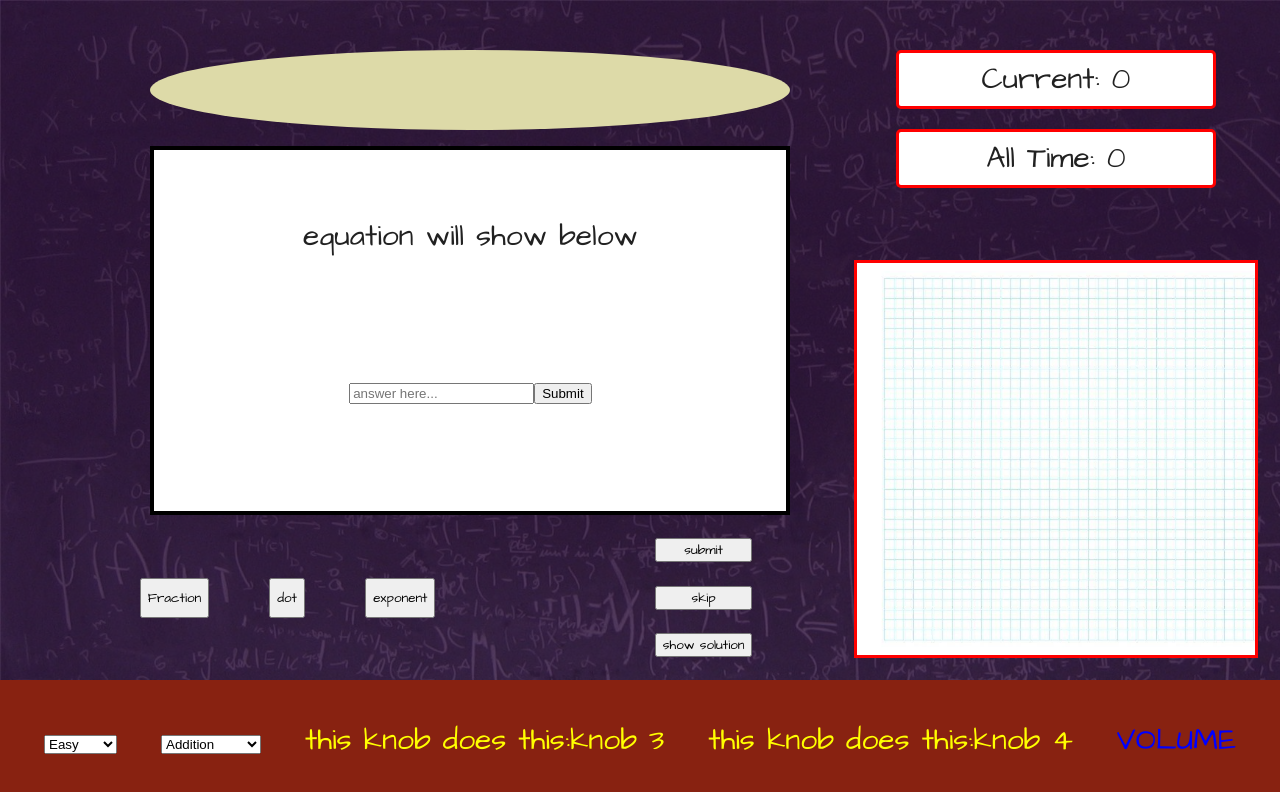
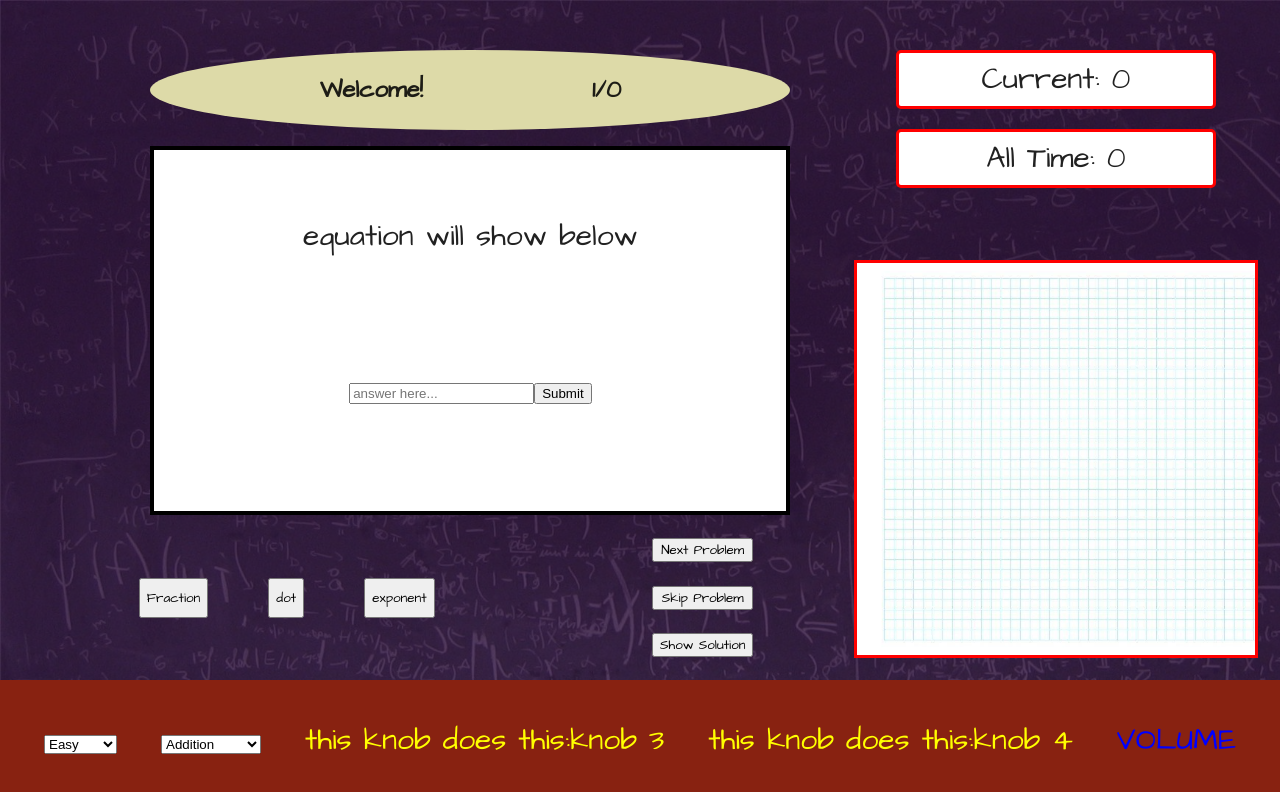
Before and after one commit to m4thl33tz/m4thl33tz-client, a React app: page /academicroom in a window 1280 px wide. Shown: the top 792 px of the page. Built offline with nearby package versions, Linux system fonts and the light colour scheme; no server answers.

Commit message:
Feature/10/academic room wiring (#45)
* add AnswerButton functionality, SoloMathbox fine tuning, Feedback realtime updates, & ScoreCard updates

* add AcademicFooter operationType & difficulty selectors

* add some PropTypes error hunting

```diff
--- a/src/components/academicFooter/AcademicFooter.jsx
+++ b/src/components/academicFooter/AcademicFooter.jsx
@@ -4,7 +4,7 @@ import styles from './AcademicFooter.css';
 import Knob from '../knob/Knob';
 import VolumeBar from '../volumebar/VolumeBar';
 
-const AcademicFooter = ({ updateType, updateDifficulty, operationType, difficulty }) => {
+const AcademicFooter = ({ updateOperationType, updateDifficulty, operationType, difficulty }) => {
   return (
     <footer className={styles.academicFooter}>
       <div type="knob 1">
@@ -24,7 +24,7 @@ const AcademicFooter = ({ updateType, updateDifficulty, operationType, difficult
         </select>
       </div>
       <div>
-        <select value={operationType} onChange={updateType}>
+        <select value={operationType} onChange={updateOperationType}>
           <option value="">
             Operation
           </option>
@@ -51,7 +51,7 @@ const AcademicFooter = ({ updateType, updateDifficulty, operationType, difficult
 };
 
 AcademicFooter.propTypes = {
-  updateType: PropTypes.func.isRequired,
+  updateOperationType: PropTypes.func.isRequired,
   updateDifficulty: PropTypes.func.isRequired,
   operationType: PropTypes.string.isRequired,
   difficulty: PropTypes.string.isRequired,
--- a/src/components/answerButton/AnswerButton.jsx
+++ b/src/components/answerButton/AnswerButton.jsx
@@ -2,9 +2,10 @@ import React from 'react';
 import PropTypes from 'prop-types';
 import styles from './AnswerButton.css';
 
-const AnswerButton = ({ text, buttonFunction }) => {
+const AnswerButton = ({ text, buttonFunction, id }) => {
   return (
     <button
+      id={id}
       onClick={buttonFunction}
       className={styles.answerButton}>
       {text}
@@ -14,7 +15,8 @@ const AnswerButton = ({ text, buttonFunction }) => {
 
 AnswerButton.propTypes = {
   text: PropTypes.string.isRequired,
-  buttonFunction: PropTypes.func.isRequired
+  buttonFunction: PropTypes.func.isRequired,
+  id: PropTypes.string.isRequired,
 };
 
 export default AnswerButton;
--- a/src/components/feedback/Feedback.css
+++ b/src/components/feedback/Feedback.css
@@ -1,6 +1,6 @@
 .feedbackItem {
   display: flex;
-  justify-content: center;
+  justify-content: space-evenly;
   align-items: center;
   margin-top: 50px;
   height: 10vh;
--- a/src/components/feedback/Feedback.jsx
+++ b/src/components/feedback/Feedback.jsx
@@ -2,16 +2,19 @@ import React from 'react';
 import PropTypes from 'prop-types';
 import styles from './Feedback.css';
 
-const Feedback = ({ feedback }) => {
+const Feedback = ({ feedback, counter, setLength }) => {
   return (
     <div className={styles.feedbackItem}>
-      <h3>{feedback}</h3>
+      <h3>{feedback || 'Welcome!'}</h3>
+      <h3>{counter + 1}/{setLength}</h3>
     </div>
   );
 };
 
 Feedback.propTypes = {
-  feedback: PropTypes.string.isRequired
+  feedback: PropTypes.string.isRequired,
+  counter: PropTypes.number.isRequired,
+  setLength: PropTypes.number.isRequired,
 };
 
 export default Feedback;
--- a/src/components/soloMathbox/SoloMathbox.jsx
+++ b/src/components/soloMathbox/SoloMathbox.jsx
@@ -19,14 +19,13 @@ const SoloMathbox = ({  answer, mml, checkAnswer, updateAnswer }) => {
           dangerouslySetInnerHTML={{
             __html: mml,
           }}></span>
-        <span>{answer}</span>
         <form onSubmit={checkAnswer} >
           <input
             value={answer}
             onChange={updateAnswer}
             className={styles.myAnswer}
             placeholder="answer here..." />
-          <button type="submit">Submit</button>
+          <button id="SubmitButton" type="submit">Submit</button>
         </form>
       </div>
     </div>
@@ -36,7 +35,7 @@ const SoloMathbox = ({  answer, mml, checkAnswer, updateAnswer }) => {
 SoloMathbox.propTypes = {
   answer: PropTypes.string.isRequired,
   mml: PropTypes.string.isRequired,
-  checkAnswer: PropTypes.bool,
+  checkAnswer: PropTypes.func,
   updateAnswer: PropTypes.func.isRequired,
 };
 
--- a/src/pages/academicroom/AcademicRoom.jsx
+++ b/src/pages/academicroom/AcademicRoom.jsx
@@ -14,24 +14,19 @@ import styles from './Academicroom.css';
 
 
 const AcademicRoom = (props) => {
-  const [answer, setAnswer] = useState('');
   const [feedback, setFeedback] = useState('');
   const [problemString, setProblemString] = useState('');
   const [isCorrect, setIsCorrect] = useState(null);
   const [currentScore, setCurrentScore] = useState(0);
   const [allTimeScore, setAllTimeScore] = useState(0);
+  const [setLength, setSetLength] = useState(0);
   const [problems, setProblems] = useState([]);
-  // const [answer, setAnswer] = useState('');
+  const [answer, setAnswer] = useState('');
   const [operationType, setOperationType] = useState('addition');
   const [difficulty, setDifficulty] = useState('easy');
   const [counter, setCounter] = useState(0);
 
-  //answerButton functions
-  const submitAnswer = () => alert('clicked submit answer');
-  const skipProblem = () => alert('clicked skip problem');
-  const showSolution = () => alert('clicked show solution');
-
-  const updateType = ({ target }) => {
+  const updateOperationType = ({ target }) => {
     setOperationType(target.value);
   };
 
@@ -47,37 +42,96 @@ const AcademicRoom = (props) => {
     setCounter((counter) => counter + 1);
   };
 
+  const incrementScore = () => {
+    setCurrentScore((currentScore) => currentScore + 1);
+  };
+
+  const disableSubmit = () => {
+    document.getElementById('SubmitButton').disabled = true;
+  };
+
+  const enableSubmit = () => {
+    document.getElementById('SubmitButton').disabled = false;
+  };
+
+  const disableNextAndSkip = () => {
+    if(counter + 2 === setLength){
+      document.getElementById('nextButton').disabled = true;
+      document.getElementById('skipButton').disabled = true;
+    }
+  };
+
+  const nextProblem = ({ target }) => {
+    increment();
+    setIsCorrect(null);
+    setAnswer('');
+    setFeedback('');
+    enableSubmit();
+    disableNextAndSkip();
+  };
+
+  const skipProblem = ({ target }) => {
+    increment();
+    setIsCorrect(null);
+    setAnswer('');
+    setFeedback('');
+    disableNextAndSkip();
+  };
+
+  const showSolution = ({ target }) => {
+    setFeedback(problems[counter].solution);
+    disableSubmit();
+  };
+
   const checkAnswer = (event) => {
     event.preventDefault();
+    disableSubmit();
     const parsedAnswer = Number(answer);
-    console.log(parsedAnswer);
-
     const isCorrect = parsedAnswer === problems[counter].solution;
-    return isCorrect;
+    if(isCorrect === true) {
+      incrementScore();
+      setFeedback('You did it! Good job!');
+    }
+    else setFeedback('Nice try!');
   };
 
   useEffect(() => {
     getProblems({ type: operationType, difficulty }).then((problems) => {
       setProblems(problems);
+      setSetLength(problems.length);
+      setCounter(0);
+    });
+  }, [difficulty]);
+
+  useEffect(() => {
+    getProblems({ type: operationType, difficulty }).then((problems) => {
+      setProblems(problems);
+      setSetLength(problems.length);
+      setCounter(0);
+    });
+  }, [operationType]);
+
+  useEffect(() => {
+    getProblems({ type: operationType, difficulty }).then((problems) => {
+      setProblems(problems);
+      setSetLength(problems.length);
     });
   }, []);
-
-  const problem = problems[counter];
-
-  console.log('counter', counter);
-
-  console.log('problem', problem?.equation);
 
   return (
     <div className={styles.academicRoom}>
       <main className={styles.academicContainer}>
         <div className={styles.problemColumn}>
           <div className={styles.responseContainer}>
-            <Feedback feedback={feedback} />
+            <Feedback
+              feedback={feedback}
+              setLength={setLength}
+              counter={counter}
+            />
           </div>
           <div className={styles.problemContainer}>
             <SoloMathbox
-              equation={problems[counter]?.equation}
+              mml={problems[counter]?.mml}
               answer={answer}
               problemString={problemString}
               updateAnswer={updateAnswer}
@@ -92,15 +146,18 @@ const AcademicRoom = (props) => {
             </div>
             <div className={styles.answerButtonWrapper}>
               <AnswerButton
-                text="submit"
-                buttonFunction={submitAnswer}
+                text="Next Problem"
+                id="nextButton"
+                buttonFunction={nextProblem}
               />
               <AnswerButton
-                text="skip"
+                text="Skip Problem"
+                id="skipButton"
                 buttonFunction={skipProblem}
               />
               <AnswerButton
-                text="show solution"
+                text="Show Solution"
+                id="showButton"
                 buttonFunction={showSolution}
               />
             </div>
@@ -115,7 +172,7 @@ const AcademicRoom = (props) => {
         </div>
       </main>
       <AcademicFooter
-        updateType={updateType}
+        updateOperationType={updateOperationType}
         updateDifficulty={updateDifficulty}
         difficulty={difficulty}
         operationType={operationType}
--- a/src/services/math-api.js
+++ b/src/services/math-api.js
@@ -1,6 +1,6 @@
 export const getProblems = ({ type, difficulty }) => {
   return fetch(
-    `https://math-problems-staging.herokuapp.com/api/v1/arithmetic/${type}?difficulty=${difficulty}&number=6`
+    `https://math-problems-staging.herokuapp.com/api/v1/arithmetic/${type}?difficulty=${difficulty}&number=10`
   )
     .then(res => res.json());
 };
```
